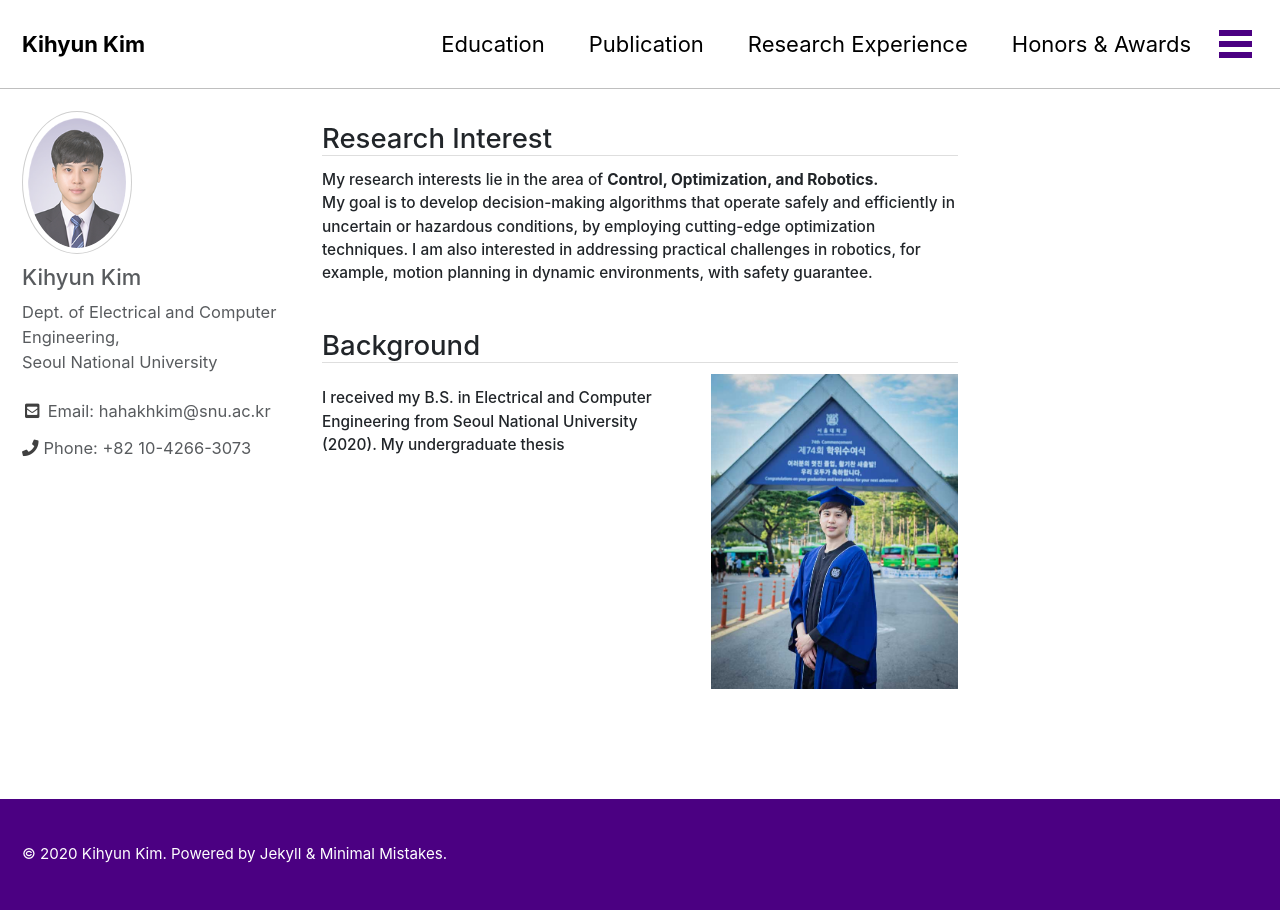
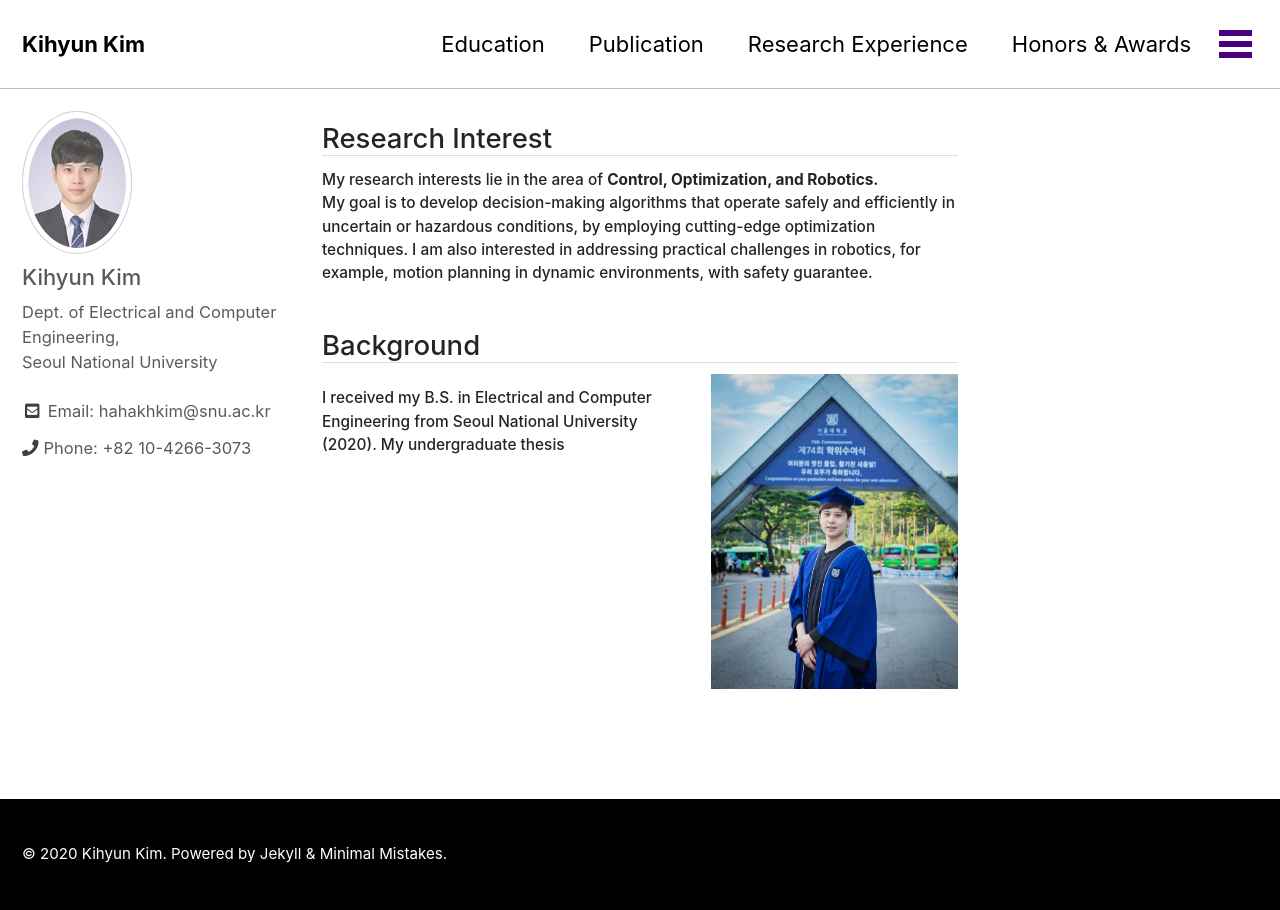
Before and after one commit to hahakhkim/hahakhkim.github.io, a Jekyll site: the page built from index.html, in a window 1280 px wide. Built offline with Jekyll 4.4.1, drawn with Linux system fonts in a browser that asks for light colours; cached includes are drawn as plain includes; nearby versions of some CDN libraries; the list of posts is cut into pages by our own code.

Commit message:
Update _contrast.scss

```diff
--- a/_sass/minimal-mistakes/skins/_contrast.scss
+++ b/_sass/minimal-mistakes/skins/_contrast.scss
@@ -7,7 +7,7 @@ $text-color: #000 !default;
 $muted-text-color: $text-color !default;
 $primary-color: #4b0082 !default;
 $border-color: mix(#fff, $text-color, 75%) !default;
-$footer-background-color: #4b0082 !default;
+$footer-background-color: #000000 !default;
 $link-color: #4b0082 !default;
 $masthead-link-color: $text-color !default;
 $masthead-link-color-hover: $text-color !default;
```
